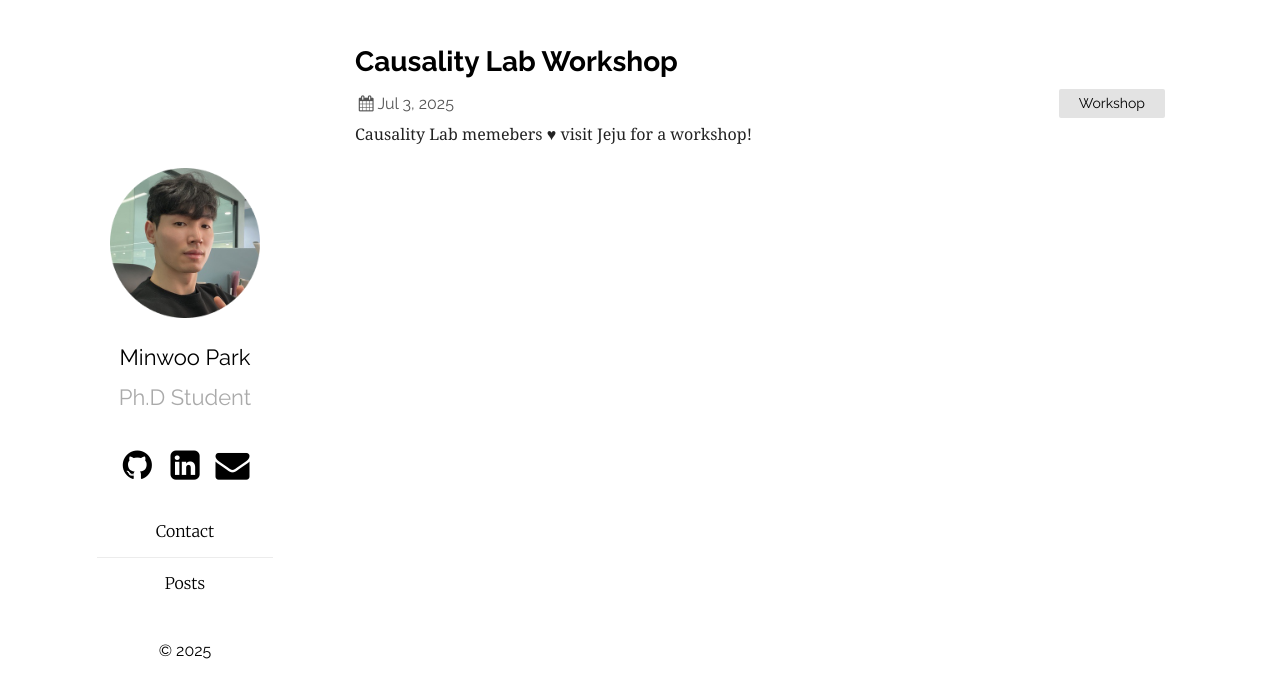
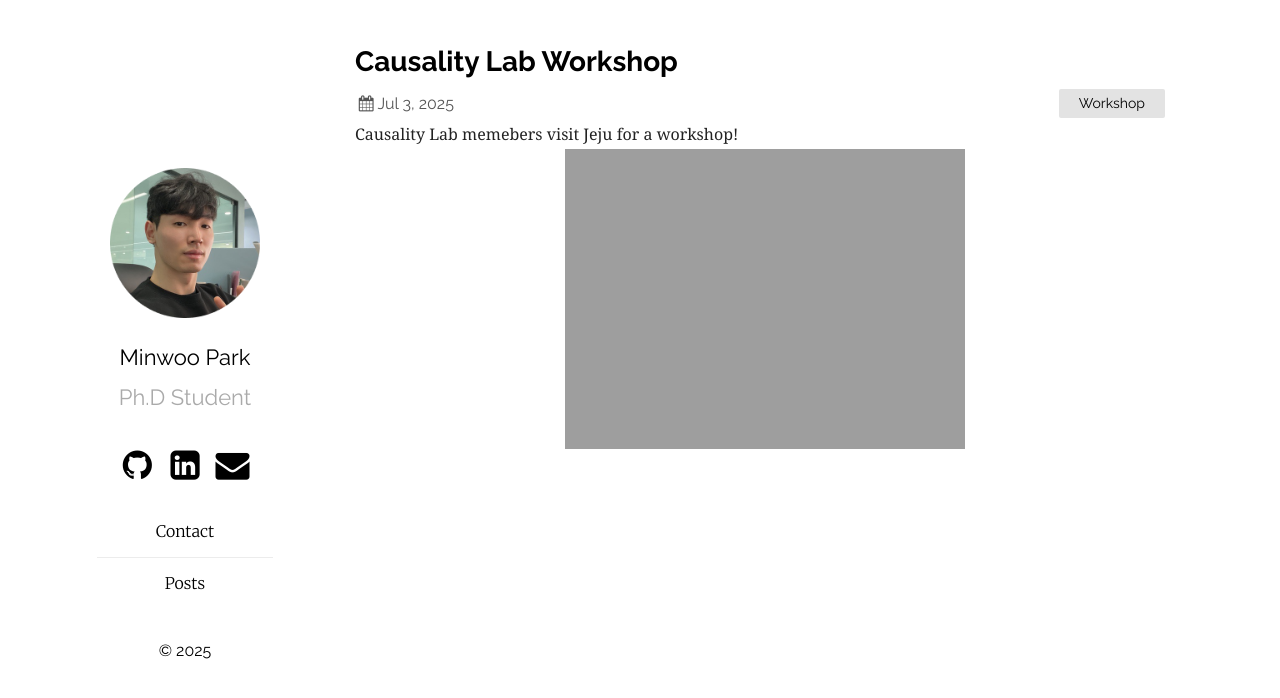
Before and after one commit to MinwooPark96/minwoopark96.github.com, a Jekyll site: the page built from _posts/2025-07-03-CausalityLab Workshop.html, in a window 1280 px wide and 994 px high. Shown: the top 698 px of the window. Built offline with Jekyll 4.4.1, drawn with Linux system fonts in a browser that asks for light colours.

Commit message:
Fix image

```diff
--- a/_posts/2025-07-03-CausalityLab Workshop.html
+++ b/_posts/2025-07-03-CausalityLab Workshop.html
@@ -5,10 +5,6 @@ date:   2025-07-03
 categories: Workshop
 ---
 
-Causality Lab memebers ♥ visit Jeju for a workshop!
+Causality Lab memebers visit Jeju for a workshop!
 
-<div id="png" style="height: 800px;"></div>
-<script src="/pdfobject.min.js"></script>
-<script>
-  <img src="https://minwoopark96.github.io/assets/CausalityLab.PNG" alt="SAC Poster" style="height: 100%; width: auto; display: block; margin: 0 auto;" />
-</script>
+<img src="https://minwoopark96.github.io/assets/CausalityLab.PNG" style="height: 100%; width: auto; display: block; margin: 0 auto;" />
```
